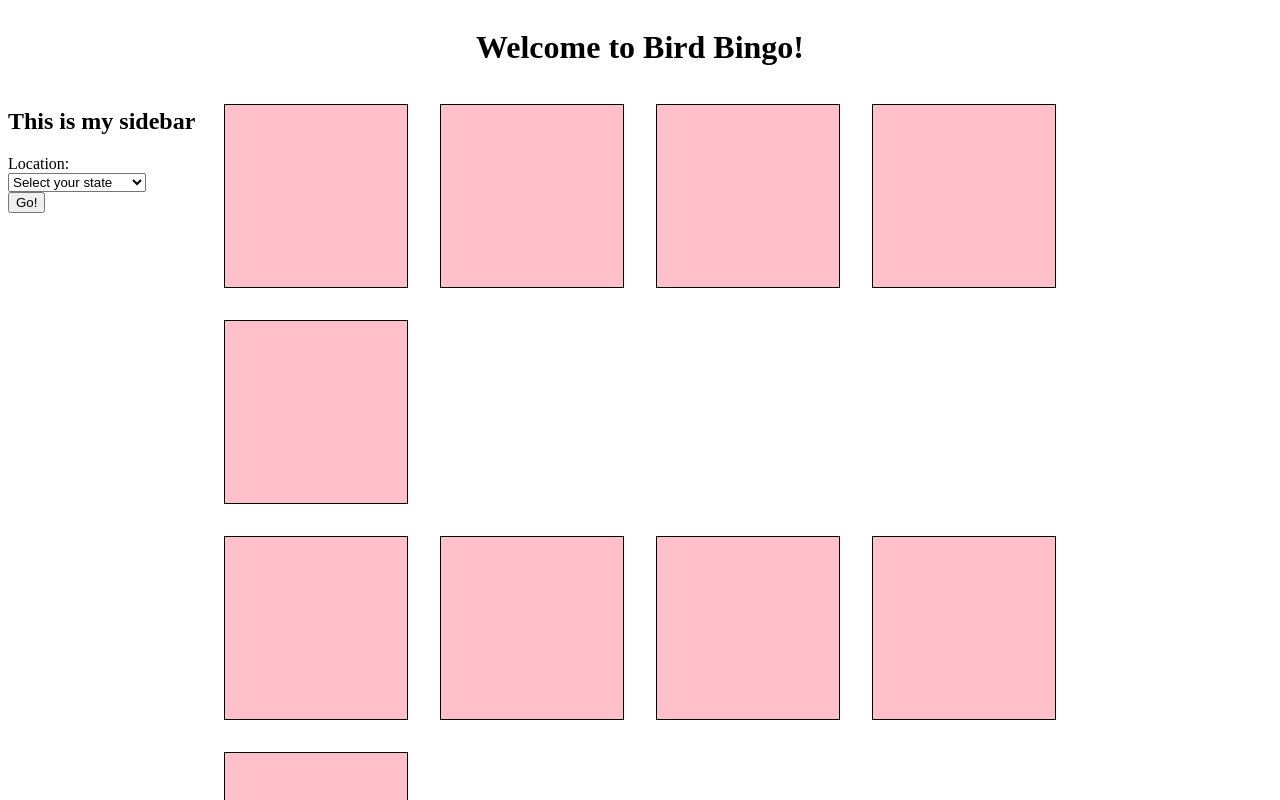
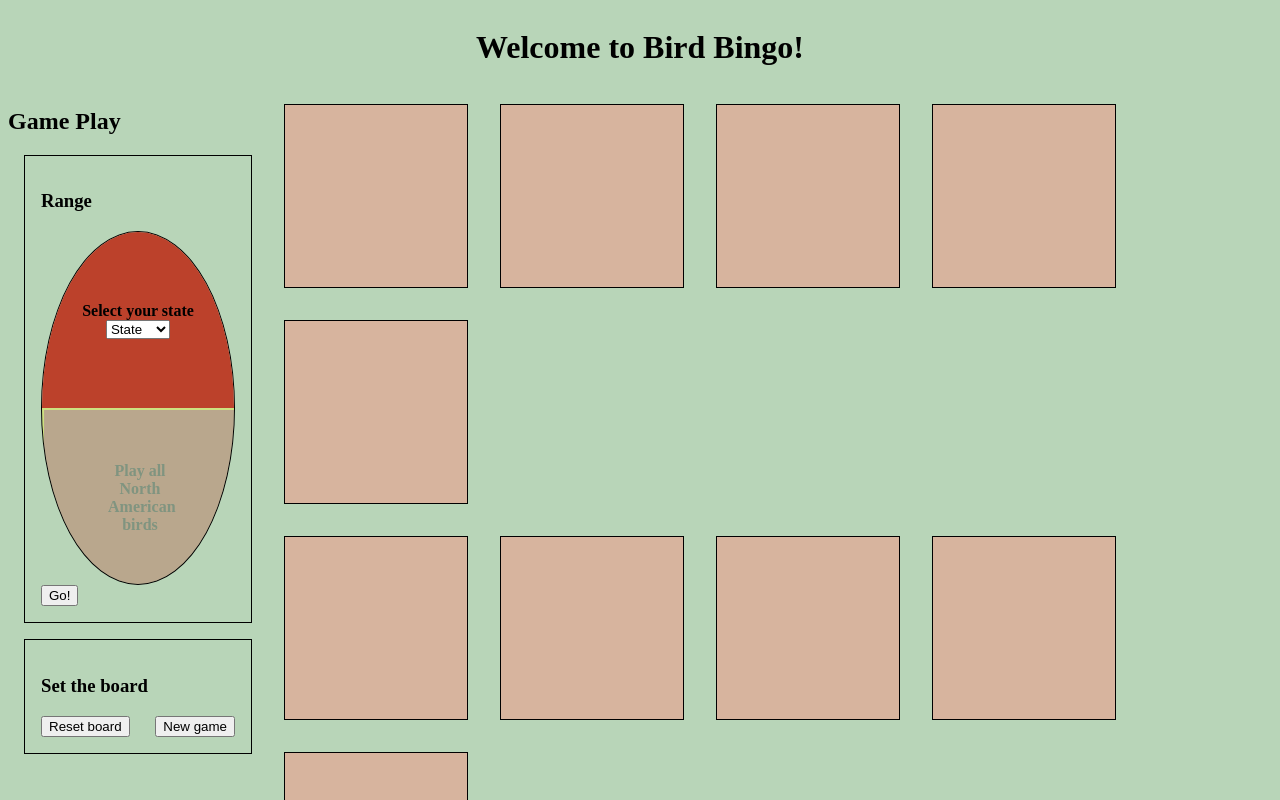
Before and after one commit to bird-bingo/bingo, a React app: page / in a window 1280 px wide. Shown: the top 800 px of the page. Built offline with nearby package versions, Linux system fonts and the light colour scheme; no server answers.

Commit message:
creates sidebar

```diff
--- a/components/App.jsx
+++ b/components/App.jsx
@@ -24,7 +24,7 @@ export default function App() {
     const style = document.createElement('style');
     style.innerHTML = `
     .square:hover {
-      background-color: gold;
+      background-color: #DC602E;
     }
     `;
     document.head.appendChild(style);
@@ -46,10 +46,9 @@ export default function App() {
 
 return (
     <div id="container">
-      <Sidebar location={location} setLocation={setLocation}/>
+      <Sidebar location={location} setLocation={setLocation} boardState={boardState} setBoardState={setBoardState} setSpeciesList={setSpeciesList} addBirdsToSquares={addBirdsToSquares}/>
       <div>
         <Board boardState={boardState} setBoardState={setBoardState}/>
-        <Menu boardState={boardState} setBoardState={setBoardState} setSpeciesList={setSpeciesList} addBirdsToSquares={addBirdsToSquares}/>
       </div>
 
     </div>
--- a/components/Menu.jsx
+++ b/components/Menu.jsx
@@ -3,7 +3,7 @@ import React from 'react';
 
 
 
-const Menu = ({boardState, setBoardState, setSpeciesList, addBirdsToSquares}) => {
+const Menu = ({location, boardState, setBoardState, setSpeciesList, addBirdsToSquares}) => {
 
     const resetBoard = () => {
 
@@ -25,7 +25,7 @@ const Menu = ({boardState, setBoardState, setSpeciesList, addBirdsToSquares}) =>
 
         resetBoard();
 
-        fetch('/getBirds')
+        fetch(`/getBirds?location=${location}`)
             .then(res => res.json())
             .then(res => {
                 setSpeciesList(res);
@@ -39,7 +39,6 @@ const Menu = ({boardState, setBoardState, setSpeciesList, addBirdsToSquares}) =>
     <div className='menu'>
     <button onClick={resetBoard}>Reset board</button>
     <button onClick={newGame}>New game</button>
-    <h2>button 3</h2>
     </div>
     )
 }
--- a/components/Sidebar.jsx
+++ b/components/Sidebar.jsx
@@ -1,5 +1,5 @@
 import React from 'react';
-
+import Menu from './Menu.jsx';
 
 const states = {
     Alabama: 'US-AL',
@@ -55,7 +55,8 @@ const states = {
     Wyoming: 'US-WY',
   };
 
-const Sidebar = ({location, setLocation}) => {
+
+const Sidebar = ({location, setLocation, boardState, setBoardState, setSpeciesList, addBirdsToSquares}) => {
 
 
     const handleLocationChange = () => {
@@ -71,16 +72,42 @@ const Sidebar = ({location, setLocation}) => {
 
     return (
         <div>
-            <h2>This is my sidebar</h2>
-            <label htmlFor="location">Location: </label>
+            <h2>Game Play</h2>
+
+            <div class="sidebar-box">
+                <h3>Range</h3>
+
+                <div id="range-circle">
+
+                    <div id="range-by-state" class="range-select top-half">
+                        <div id="range-by-state-select">
+                            <h4>Select your state</h4>
                             <select
                                 id="location"
                                 >
-                    <option defaultValue="" hidden>Select your state</option>
+                                    <option defaultValue="" hidden>State</option>
                                     {arrayOfStates}
 
                             </select>
+
+                        </div>
+
+                    </div>
+
+                    <div id="range-all-birds" class="range-select bottom-half">
+                        <h4>Play all North American birds</h4>
+                    </div>
+
+                </div>
+
                 <button id="go-button" onClick={handleLocationChange}>Go!</button>
+            </div>
+
+            <div class="sidebar-box">
+                <h3>Set the board</h3>
+                <Menu location={location} boardState={boardState} setBoardState={setBoardState} setSpeciesList={setSpeciesList} addBirdsToSquares={addBirdsToSquares}/>
+            </div>
+
         </div>
 
     )
--- a/controllers/birdController.js
+++ b/controllers/birdController.js
@@ -5,6 +5,8 @@ birdController.getBirds = async (req, res, next) => {
   let stateCode = req.query.location;
 
   let url = `https://api.ebird.org/v2/data/obs/${stateCode}/recent`;
+
+  console.log('stateCode', stateCode)
 
   // if no location given use default url
   if (stateCode === '') url = 'https://api.ebird.org/v2/data/obs/US/recent';
--- a/stylesheets/styles.scss
+++ b/stylesheets/styles.scss
@@ -3,11 +3,12 @@ body {
   flex-direction: column;
   align-items: center;
   justify-content: center;
+  background-color: #B8D5B8;
 }
 
 .square{
     display: inline-flex;
-    background-color: pink;
+    background-color: #D7B49E;
     height: 150px;
     width: 150px;
     max-width: 15vw;
@@ -51,14 +52,122 @@ body {
 .menu {
   display: flex;
   justify-content: space-between;
-  padding: 0rem 1rem 0rem 1rem;
-  margin: 0rem 1rem 0rem 1rem;
+  // padding: 0rem 1rem 0rem 1rem;
+  // margin: 0rem 1rem 0rem 1rem;
 }
 
 #container {
   display: flex;
 }
 
+#range-button {
+  display: block;
+}
 #go-button {
   display: block;
 }
+
+.sidebar-box {
+  border: 1px solid black;
+  padding: 1rem;
+  margin: 1rem;
+}
+
+// .range-select {
+//   // position: absolute;
+//   width: 100%;
+//   height: 50%;
+//   display: flex;
+//   justify-content: center;
+//   overflow: hidden;
+// }
+
+// .top-half::before, .bottom-half::before {
+//   position: absolute;
+//   width: 100%;
+//   // height: 50%;
+//   top: 0;
+//   border-radius: 50%;
+
+// }
+
+// .top-half {
+//   align-items: center;
+//   background-color: blue;
+// }
+// .range-select .bottom-half::before {
+//   align-items: top;
+// }
+
+// #range-circle {
+//   position: relative;
+//   border: 1px solid black;
+//   height: 20rem;
+//   width: 90%;
+//   border-radius: 50%;
+//   overflow: hidden;
+// }
+
+// #range-by-state-select {
+//   display: flex;
+//   flex-direction: column;
+// }
+
+#range-circle {
+  border: 1px solid black;
+  border-radius: 50%;
+  height: 22rem;
+  width: 12rem;
+  overflow: hidden;
+}
+
+#range-circle h4 {
+  margin: 0;
+}
+
+#range-by-state {
+  height: 50%;
+  width: 100%;
+  display: flex;
+  // align-items: center;
+  justify-content: center;
+  background-color: #bc412b;
+  opacity: 1;
+}
+
+#range-by-state-select {
+  align-self: center;
+  text-align: center;
+}
+
+#range-by-state-select select {
+  width: 4rem;
+}
+
+#range-all-birds {
+  display: flex;
+  height: 50%;
+  width: 100%;
+  justify-content: center;
+  background-color: #bc412b;
+  opacity: .3;
+  // overflow: hidden;
+  // box-sizing: border-box;
+  border: 2px solid yellow;
+  border-bottom-left-radius: 90%;
+  border-bottom-right-radius: 90%;
+}
+
+#range-all-birds:hover {
+  cursor: pointer;
+}
+
+#range-circle:hover {
+  cursor: pointer;
+}
+
+#range-all-birds h4 {
+  width: 4rem;
+  text-align: center;
+  align-self: center;
+}
```
Lines whose indentation alone changed are shown as unchanged.
